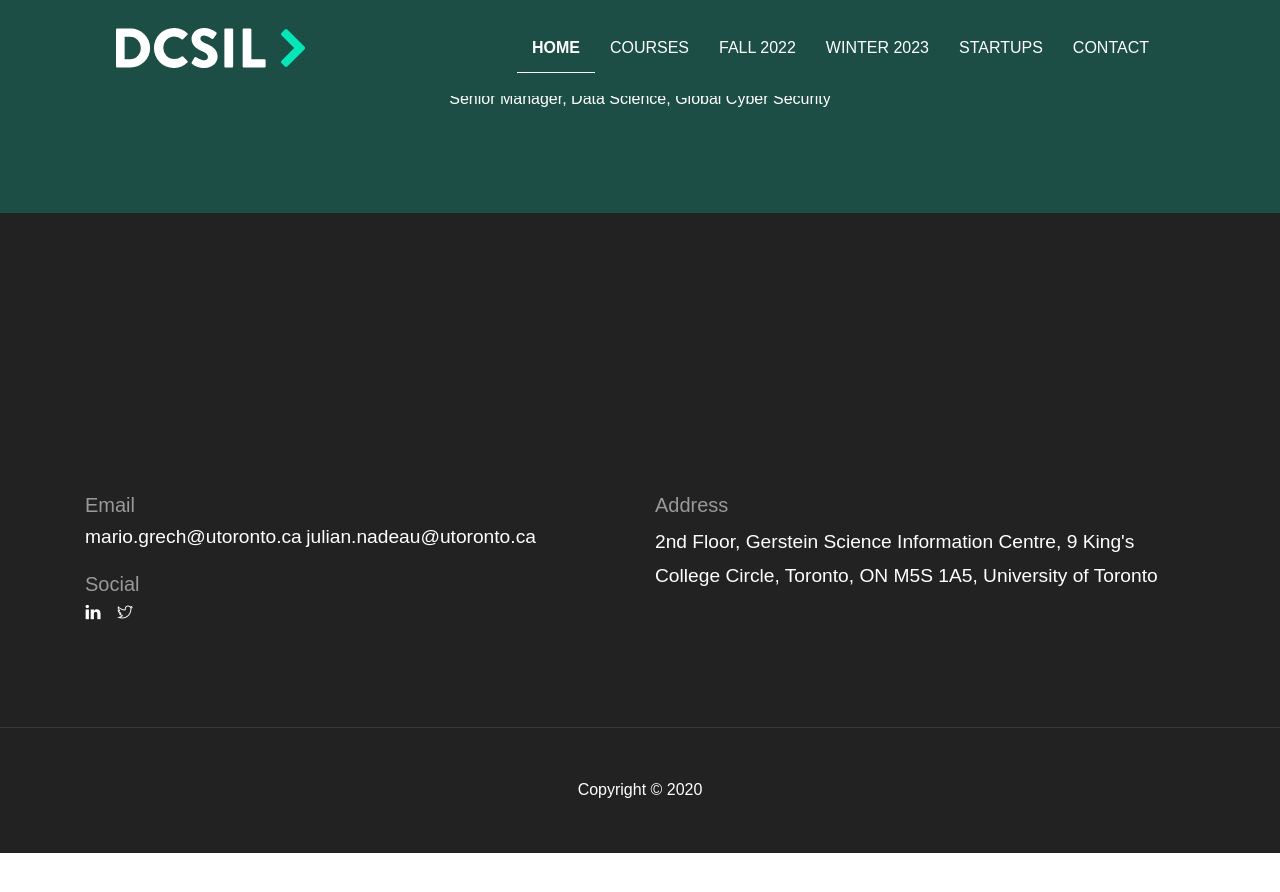
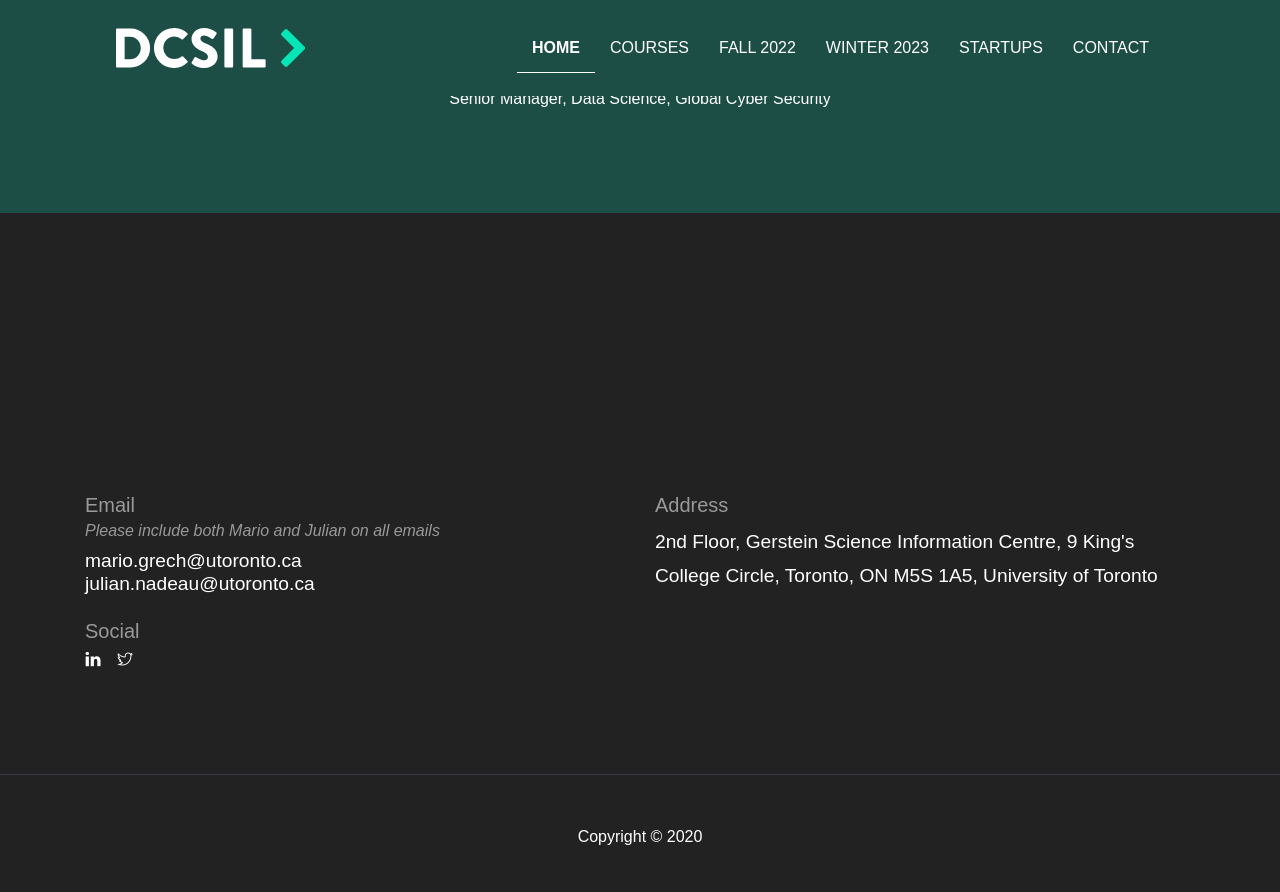
Before and after one commit to dcsil/website, a Jekyll site: the page built from index.html, in a window 1280 px wide and 900 px high, scrolled down 2683 px. Shown: the top 892 px of the window. Built offline with Jekyll 4.4.1, drawn with Linux system fonts in a browser that asks for light colours; before the commit the page ends 3536 px from its top, so only the background shows below that.

Commit message:
Note about emails

```diff
--- a/_includes/skeleton/footer.html
+++ b/_includes/skeleton/footer.html
@@ -4,8 +4,13 @@
     <div class="container">
       <div class="row">
         <div class="col-md-6 mb-4">
-          <p class="h5 text-light">Email</p>
+          <p class="h5 text-light">
+            Email<br>
+            <small><i>Please include both Mario and Julian on all emails</i></small>
+          </p>
+
           <a href="mailto:mario.grech@utoronto.ca" class="text-white paragraph-lg font-secondary">mario.grech@utoronto.ca</a>
+          <br>
           <a href="mailto:julian.nadeau@utoronto.ca" class="text-white paragraph-lg font-secondary">julian.nadeau@utoronto.ca</a>
 
           <!-- social icon -->
```
